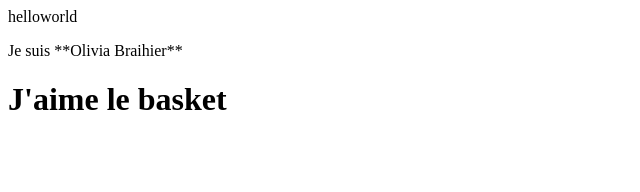
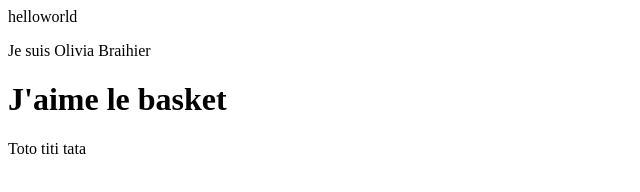
Before and after one commit to braioli/helloworld, a plain HTML site: page index.html in a window 1280 px wide. Shown: the whole page, without its empty margins (0-640 px from the left). Drawn offline with Linux system fonts and the light colour scheme.

Commit message:
ajout paragraphe

```diff
--- a/index.html
+++ b/index.html
@@ -1,3 +1,4 @@
  helloworld
-<p> Je suis **Olivia Braihier** </p>
+<p> Je suis Olivia Braihier </p>
 <h1> J'aime le basket </h1>
+<p>Toto titi tata</p>
```
